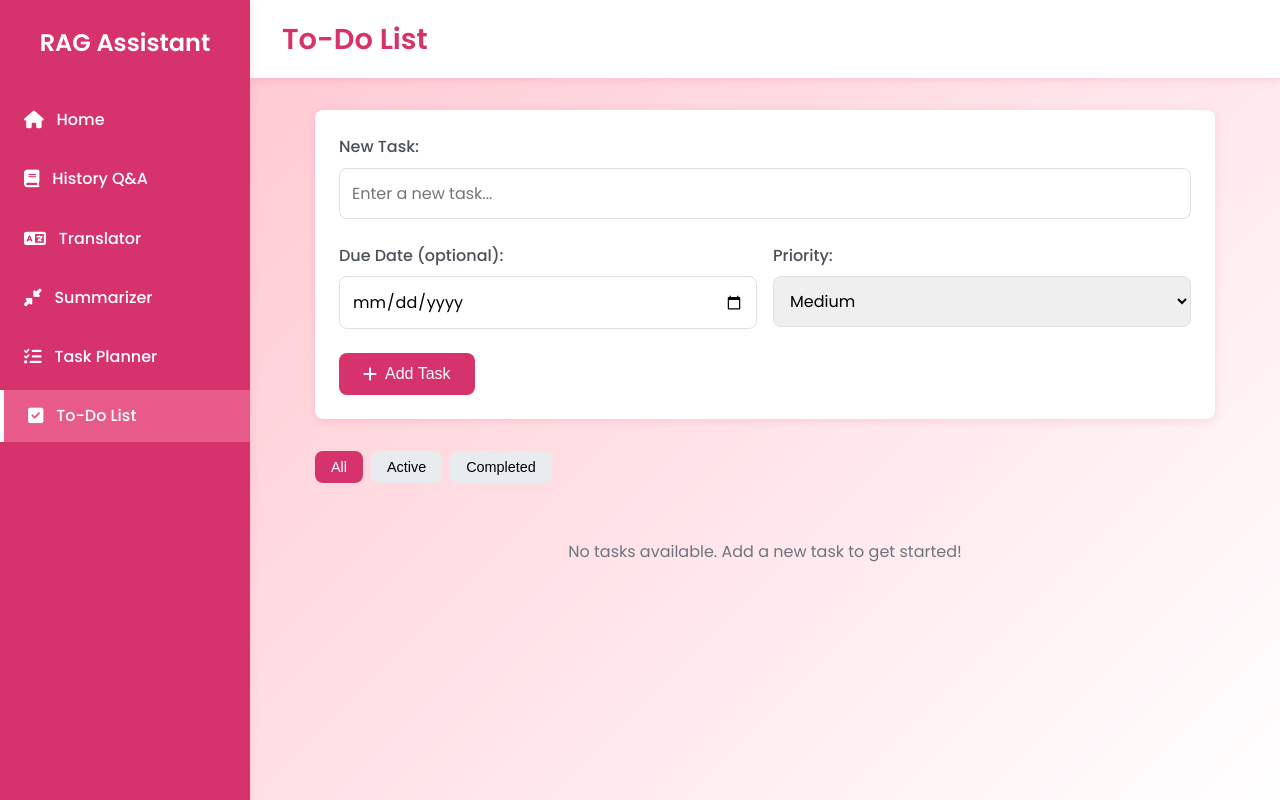
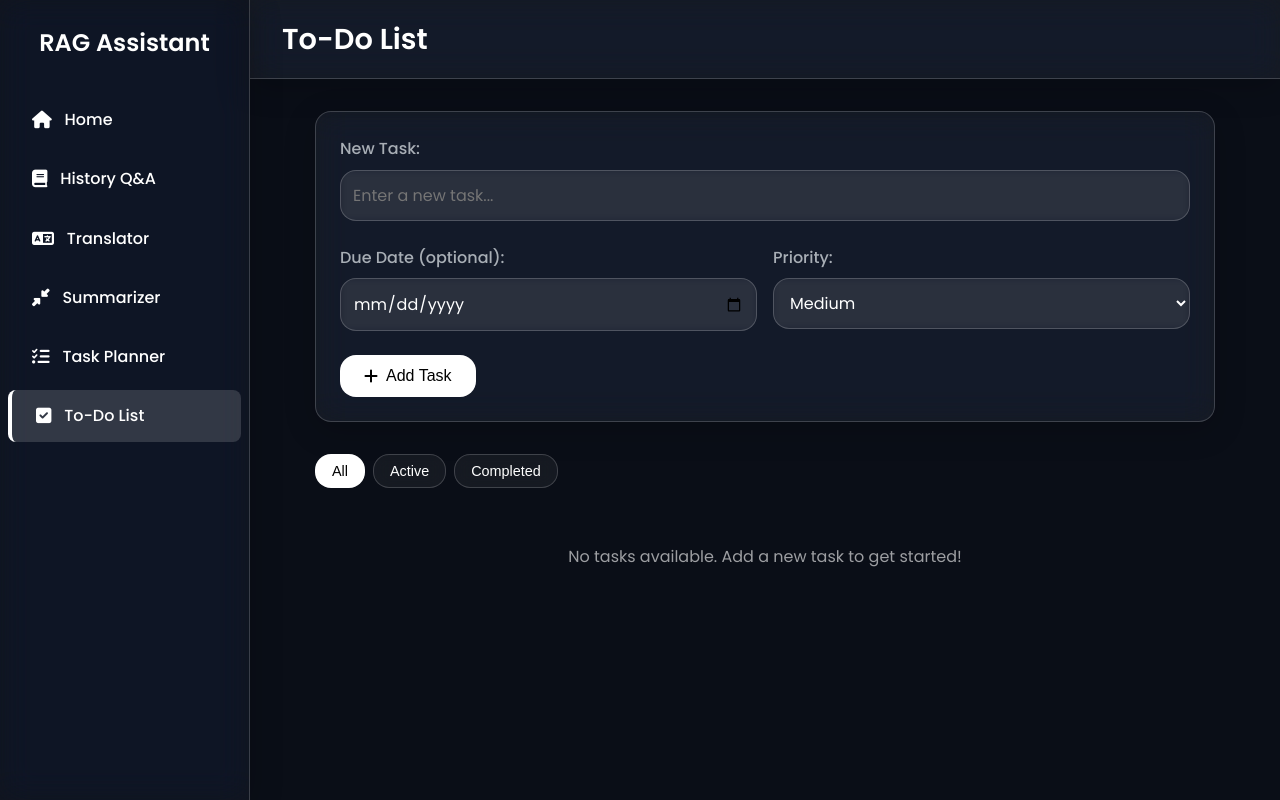
Before and after one commit to cinderax/future-minds-chatbot, a Flask app: page /todo in a window 1280 px wide. Run offline with Flask 3, Linux system fonts and the light colour scheme; data that the repository does not hold is empty.

Commit message:
theme changed

```diff
--- a/src/batch_answer_genarator.py
+++ b/src/batch_answer_genarator.py
@@ -53,7 +53,7 @@ def process_csv(input_csv_path, output_csv_path, collection_name):
     print(f"Processed data saved to {output_csv_path}")
 
 if __name__ == "__main__":
-    input_csv_path = 'data/questions.csv'  # Replace with your input CSV file path
-    output_csv_path = 'processed_data/output(questions).csv'  # Replace with your desired output CSV file path
+    input_csv_path = 'data/future_minds_submission.csv'  # Replace with your input CSV file path
+    output_csv_path = 'processed_data/output.csv'  # Replace with your desired output CSV file path
     collection_name = "textbook"  # Replace with your ChromaDB collection name
     process_csv(input_csv_path, output_csv_path, collection_name)
--- a/static/css/styles.css
+++ b/static/css/styles.css
@@ -3,29 +3,32 @@
 
 /* Base Styles */
 :root {
-    --primary-color: #d6336c; /* Pink */
-    --primary-dark: #a82a55;
-    --primary-light: #e85a8a;
-    --secondary-color: #6c757d;
-    --success-color: #28a745;
-    --danger-color: #dc3545;
-    --warning-color: #ffc107;
-    --info-color: #17a2b8;
-    --light-color: #f8f9fa;
-    --dark-color: #343a40;
-    --gray-100: #f8f9fa;
-    --gray-200: #e9ecef;
-    --gray-300: #dee2e6;
-    --gray-400: #ced4da;
-    --gray-500: #adb5bd;
-    --gray-600: #6c757d;
-    --gray-700: #495057;
-    --gray-800: #343a40;
-    --gray-900: #212529;
-    --body-bg: #fff0f6; /* subtle pinkish white */
-    --text-color: #4a4a4a; /* dark gray for readability */
-    --shadow: 0 2px 8px rgba(214, 51, 108, 0.15); /* pinkish shadow */
-    --border-radius: 8px;
+    --primary-color: #ffffff; /* White */
+    --primary-dark: rgba(255, 255, 255, 0.8); /* Slightly transparent white */
+    --primary-light: rgba(255, 255, 255, 0.6); /* Even more transparent white */
+    --secondary-color: rgba(255, 255, 255, 0.7); /* Semi-transparent white */
+    --accent-red: rgba(255, 87, 123, 0.8); /* Pink accent like in image */
+    --accent-blue: rgba(87, 157, 255, 0.8); /* Blue accent like in image */
+    --success-color: rgba(255, 255, 255, 0.7);
+    --danger-color: rgba(255, 255, 255, 0.7);
+    --warning-color: rgba(255, 255, 255, 0.6);
+    --info-color: rgba(255, 255, 255, 0.6);
+    --light-color: rgba(255, 255, 255, 0.9); /* Very light white */
+    --dark-color: rgba(0, 0, 0, 0.8); /* Dark black for contrast */
+    --gray-100: rgba(248, 249, 250, 0.8);
+    --gray-200: rgba(233, 236, 239, 0.7);
+    --gray-300: rgba(222, 226, 230, 0.6);
+    --gray-400: rgba(206, 212, 218, 0.8);
+    --gray-500: rgba(173, 181, 189, 0.8);
+    --gray-600: rgba(255, 255, 255, 0.6);
+    --gray-700: rgba(255, 255, 255, 0.7);
+    --gray-800: rgba(255, 255, 255, 0.8);
+    --gray-900: rgba(255, 255, 255, 0.9);
+    --body-bg: #0a0e17; /* Very dark blue-black like in image */
+    --text-color: #ffffff; /* White text for readability on dark backgrounds */
+    --shadow: 0 8px 32px rgba(0, 0, 0, 0.2); /* Shadow for glass effect */
+    --glass-border: 1px solid rgba(255, 255, 255, 0.18); /* Subtle border for glass effect */
+    --border-radius: 16px; /* Rounded corners like in image */
     --transition: all 0.3s ease;
 }
 
@@ -37,21 +40,69 @@
 
 body {
     font-family: 'Poppins', 'Segoe UI', Tahoma, Geneva, Verdana, sans-serif;
-    background: linear-gradient(135deg, #ffc0cb 0%, #ffffff 100%);
+    background-color: var(--body-bg);
     color: var(--text-color);
     line-height: 1.6;
+    position: relative;
+    overflow-x: hidden;
+}
+/*
+Decorative Background Circles (like in image)
+body::before, body::after {
+    content: '';
+    position: fixed;
+    border-radius: 50%;
+    z-index: -1;
+    filter: blur(10px);
 }
 
+body::before {
+    width: 300px;
+    height: 300px;
+    background: var(--accent-red);
+    top: 10%;
+    right: 10%;
+}
+
+body::after {
+    width: 250px;
+    height: 250px;
+    background: var(--accent-blue);
+    bottom: 10%;
+    left: 10%;
+}
+*/
 /* App Container */
 .app-container {
     display: flex;
     min-height: 100vh;
+    position: relative;
+    z-index: 1;
+}
+
+/* Glassmorphism Card Effect (applied to all card-like elements) */
+.glass-card {
+    background: rgba(255, 255, 255, 0.05);
+    backdrop-filter: blur(16px) saturate(180%);
+    -webkit-backdrop-filter: blur(16px) saturate(180%);
+    border-radius: var(--border-radius);
+    border: var(--glass-border);
+    box-shadow: var(--shadow);
+    padding: 1.5rem;
+    transition: var(--transition);
+}
+
+.glass-card:hover {
+    transform: translateY(-5px);
+    box-shadow: 0 15px 35px rgba(0, 0, 0, 0.3);
 }
 
 /* Sidebar */
 .sidebar {
     width: 250px;
-    background-color: var(--primary-color);
+    background: rgba(255, 255, 255, 0.03); /* Very subtle glass effect */
+    backdrop-filter: blur(16px) saturate(180%);
+    -webkit-backdrop-filter: blur(16px) saturate(180%);
     color: white;
     padding: 1.5rem 0;
     box-shadow: var(--shadow);
@@ -59,6 +110,7 @@ body {
     height: 100vh;
     overflow-y: auto;
     z-index: 1000;
+    border-right: var(--glass-border);
 }
 
 .logo {
@@ -88,14 +140,16 @@ body {
     text-decoration: none;
     font-weight: 500;
     transition: var(--transition);
+    border-radius: 8px;
+    margin: 0 0.5rem;
 }
 
 .nav-links a:hover {
-    background-color: var(--primary-dark);
+    background-color: rgba(255, 255, 255, 0.1);
 }
 
 .nav-links a.active {
-    background-color: var(--primary-light);
+    background-color: rgba(255, 255, 255, 0.15);
     border-left: 4px solid white;
 }
 
@@ -111,15 +165,21 @@ body {
 }
 
 header {
-    background-color: white;
+    background: rgba(255, 255, 255, 0.05);
+    backdrop-filter: blur(16px) saturate(180%);
+    -webkit-backdrop-filter: blur(16px) saturate(180%);
     box-shadow: var(--shadow);
     padding: 1rem 2rem;
+    border-bottom: var(--glass-border);
+    position: sticky;
+    top: 0;
+    z-index: 900;
 }
 
 header h1 {
     font-size: 1.8rem;
     font-weight: 600;
-    color: var(--primary-color);
+    color: var(--text-color);
 }
 
 .main-content {
@@ -146,7 +206,7 @@ label {
     display: block;
     margin-bottom: 0.5rem;
     font-weight: 500;
-    color: var(--gray-700);
+    color: var(--gray-400);
 }
 
 input[type="text"],
@@ -155,11 +215,15 @@ select,
 textarea {
     width: 100%;
     padding: 0.75rem;
-    border: 1px solid var(--gray-300);
+    border: 1px solid rgba(255, 255, 255, 0.2);
     border-radius: var(--border-radius);
     font-family: inherit;
     font-size: 1rem;
     transition: var(--transition);
+    background: rgba(255, 255, 255, 0.05);
+    backdrop-filter: blur(4px);
+    -webkit-backdrop-filter: blur(4px);
+    color: var(--text-color);
 }
 
 input[type="text"]:focus,
@@ -167,13 +231,13 @@ input[type="date"]:focus,
 select:focus,
 textarea:focus {
     outline: none;
-    border-color: var(--primary-color);
-    box-shadow: 0 0 0 3px rgba(214, 51, 108, 0.2);
+    border-color: var(--primary-light);
+    box-shadow: 0 0 0 3px rgba(255, 255, 255, 0.1);
 }
 
 .submit-btn {
     background-color: var(--primary-color);
-    color: white;
+    color: #000;
     border: none;
     padding: 0.75rem 1.5rem;
     border-radius: var(--border-radius);
@@ -317,16 +386,22 @@ textarea:focus {
 }
 
 .input-section {
-    background-color: white;
+    background: rgba(255, 255, 255, 0.05);
+    backdrop-filter: blur(16px) saturate(180%);
+    -webkit-backdrop-filter: blur(16px) saturate(180%);
     border-radius: var(--border-radius);
+    border: var(--glass-border);
     padding: 1.5rem;
     box-shadow: var(--shadow);
     margin-bottom: 2rem;
 }
 
 .results-section {
-    background-color: white;
+    background: rgba(255, 255, 255, 0.05);
+    backdrop-filter: blur(16px) saturate(180%);
+    -webkit-backdrop-filter: blur(16px) saturate(180%);
     border-radius: var(--border-radius);
+    border: var(--glass-border);
     padding: 1.5rem;
     box-shadow: var(--shadow);
 }
@@ -468,22 +548,25 @@ textarea:focus {
 }
 
 .filter-btn {
-    background-color: var(--gray-200);
-    border: none;
+    background: rgba(255, 255, 255, 0.05);
+    backdrop-filter: blur(10px);
+    -webkit-backdrop-filter: blur(10px);
+    border: var(--glass-border);
     padding: 0.5rem 1rem;
     border-radius: var(--border-radius);
     cursor: pointer;
     font-size: 0.9rem;
     transition: var(--transition);
+    color: #fff;
 }
 
 .filter-btn:hover {
-    background-color: var(--gray-300);
+    background: rgba(255, 255, 255, 0.1);
 }
 
 .filter-btn.active {
     background-color: var(--primary-color);
-    color: white;
+    color: #000;
 }
 
 .tasks-list {
```
Also changed, not shown: other parts of static/css/styles.css (+85 -21 lines), agents/history_agent.py (+34 -15 lines), src/query_module.py (+34 -15 lines).
